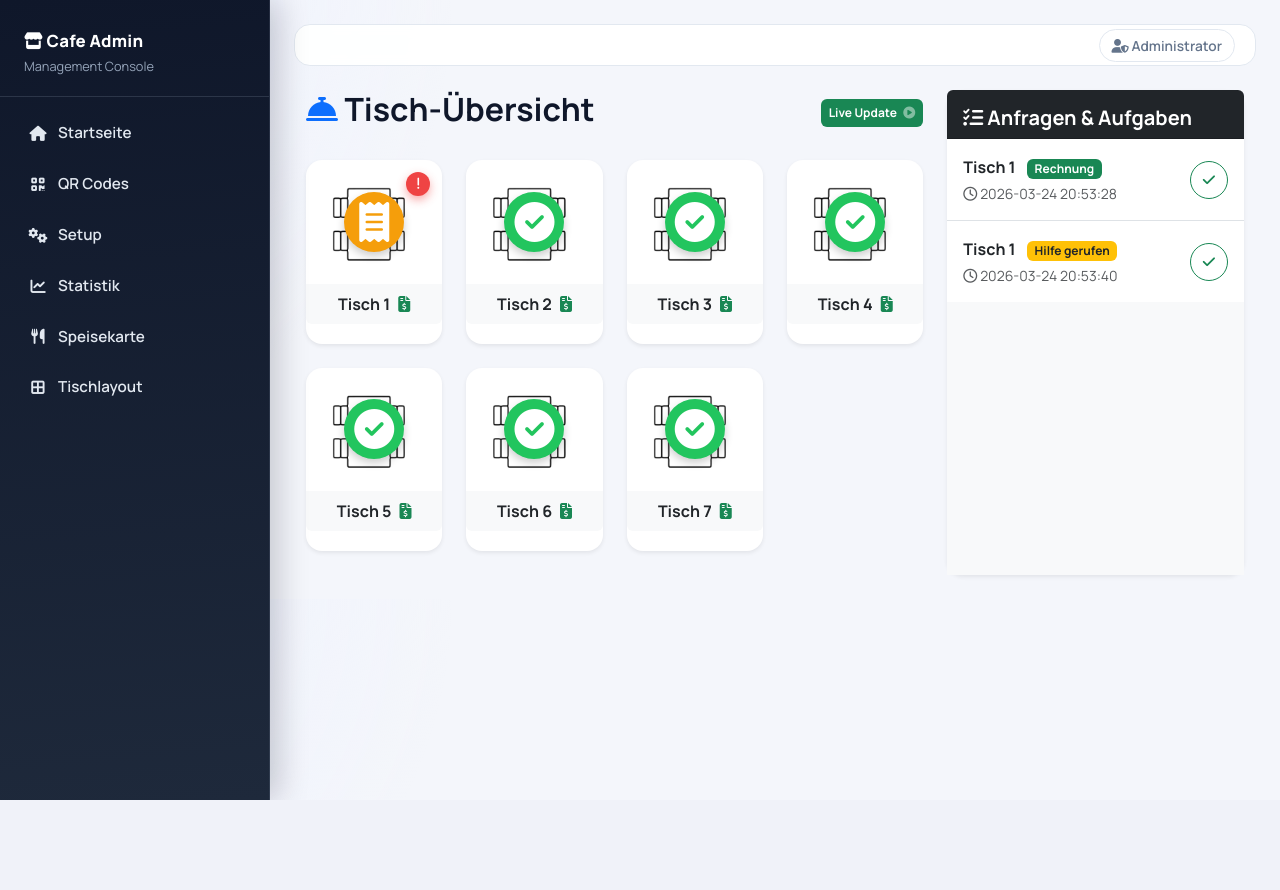
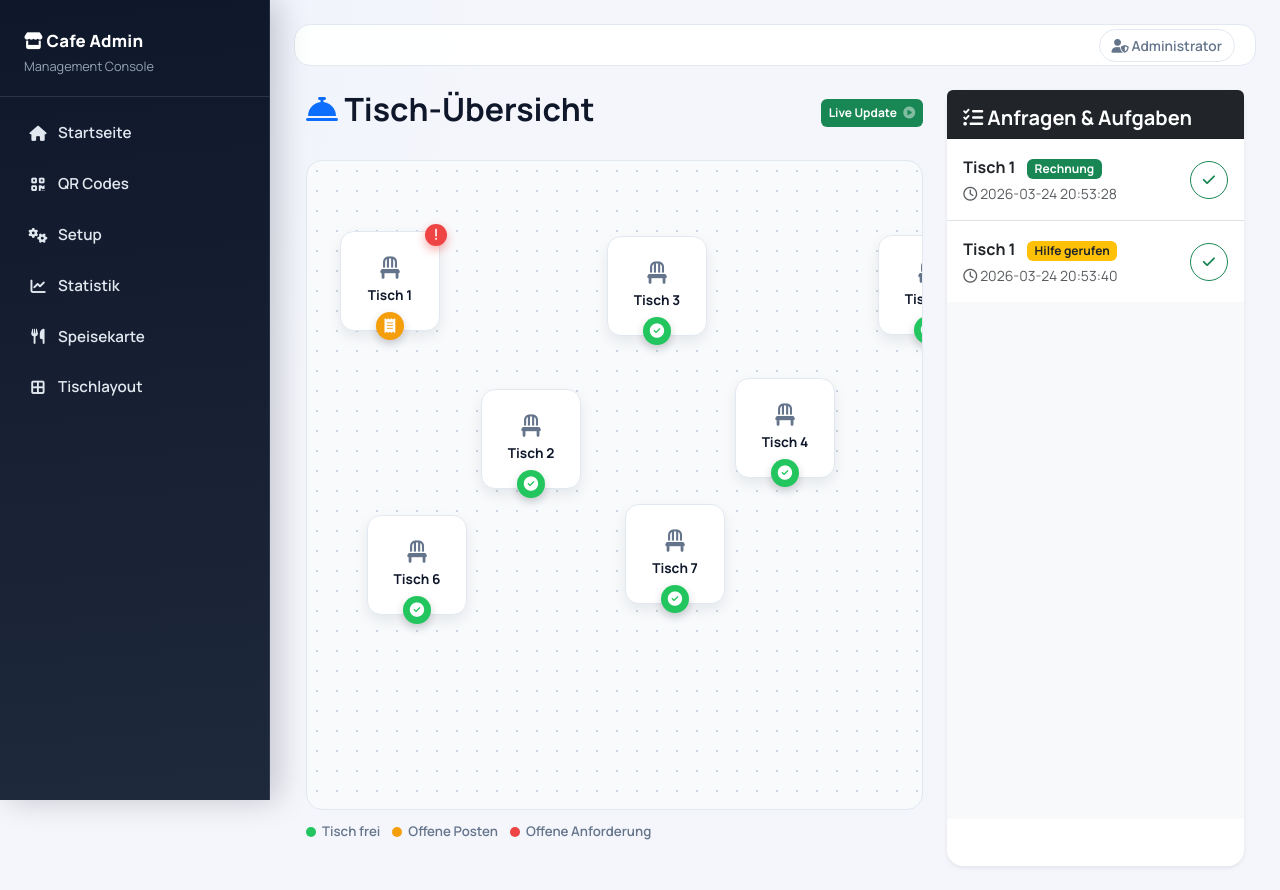
Before and after one commit to fiveBenilu/projekt-softwareentwicklung, a Flask app: page /theke in a window 1280 px wide. Before the commit the page ends 800 px from the top, so only its background shows below. Run offline with Flask 3, Linux system fonts and the light colour scheme.

```diff
--- a/app/routes/theke_routes.py
+++ b/app/routes/theke_routes.py
@@ -1,6 +1,6 @@
 from flask import Blueprint, render_template, redirect, url_for, request, flash, jsonify
 from collections import defaultdict
-from app.models import Bestellung, Artikel
+from app.models import Bestellung, Artikel, TischLayout
 from app import db
 import os
 import json
@@ -19,6 +19,29 @@ def _lade_tischanzahl_aus_setup(default=8):
         return int(config.get('tische', default))
     except (OSError, json.JSONDecodeError, ValueError, TypeError):
         return default
+
+
+def _default_layout(anzahl_tische):
+    layout = []
+    spalten = 4
+    start_x = 30
+    start_y = 30
+    abstand_x = 150
+    abstand_y = 140
+
+    for i in range(anzahl_tische):
+        tisch_id = str(i + 1)
+        col = i % spalten
+        row = i // spalten
+        layout.append({
+            'tisch_id': tisch_id,
+            'pos_x': start_x + (col * abstand_x),
+            'pos_y': start_y + (row * abstand_y),
+            'width': 108,
+            'height': 108
+        })
+
+    return layout
 
 @theke_bp.route('/theke')
 def theke():
@@ -43,12 +66,28 @@ def theke():
             tisch_status[tisch_id] = "Frei"
 
     anzahl_tische = _lade_tischanzahl_aus_setup(default=8)
+    layout_db = TischLayout.query.all()
+
+    if layout_db:
+        tisch_layout = []
+        for eintrag in layout_db:
+            tisch_layout.append({
+                'tisch_id': str(eintrag.tisch_id),
+                'pos_x': eintrag.pos_x,
+                'pos_y': eintrag.pos_y,
+                'width': eintrag.width,
+                'height': eintrag.height
+            })
+        tisch_layout.sort(key=lambda x: int(x['tisch_id']) if str(x['tisch_id']).isdigit() else 9999)
+    else:
+        tisch_layout = _default_layout(anzahl_tische)
 
     return render_template(
         'theke.html',
         bestellungen=gruppiert,
         tisch_status=tisch_status,
-        anzahl_tische=anzahl_tische
+        anzahl_tische=anzahl_tische,
+        tisch_layout=tisch_layout
     )
 
 # theke_routes.py
--- a/app/templates/theke.html
+++ b/app/templates/theke.html
@@ -4,42 +4,75 @@
 
 {% block content %}
 <style>
-    .tisch-card {
-        transition: transform 0.2s;
+    .floor-plan {
         position: relative;
+        min-height: 650px;
+        border-radius: 16px;
+        border: 1px solid #e2e8f0;
+        background-color: #f8fafc;
+        background-image: radial-gradient(#cbd5e1 1px, transparent 1px);
+        background-size: 20px 20px;
+        overflow: auto;
+        padding: 12px;
     }
-    .tisch-card:hover {
-        transform: translateY(-5px);
+    .floor-canvas {
+        position: relative;
+        min-width: 760px;
+        min-height: 580px;
     }
-    .tisch-img-wrapper {
+    .layout-tisch {
+        position: absolute;
+        text-decoration: none;
+        color: inherit;
+        display: block;
+    }
+    .layout-card {
+        width: 108px;
+        height: 108px;
+        border-radius: 14px;
+        border: 1px solid #e2e8f0;
+        background: #fff;
+        box-shadow: 0 6px 14px rgba(15, 23, 42, 0.08);
         position: relative;
-        text-align: center;
-        padding: 10px;
+        display: flex;
+        flex-direction: column;
+        justify-content: center;
+        align-items: center;
+        transition: transform 0.18s ease;
     }
-    .tisch-img-wrapper img {
-        max-width: 100%;
-        height: auto;
+    .layout-card:hover {
+        transform: translateY(-2px);
+    }
+    .layout-chair {
+        font-size: 1.4rem;
+        color: #64748b;
+        margin-bottom: 0.35rem;
+    }
+    .layout-label {
+        font-weight: 700;
+        font-size: 0.85rem;
+        color: #0f172a;
     }
     .tisch-status-icon {
         position: absolute;
-        top: 50%;
+        bottom: -10px;
         left: 50%;
-        transform: translate(-50%, -50%);
-        font-size: 2.5rem;
+        transform: translateX(-50%);
+        font-size: 0.9rem;
         color: #ffffff;
-        background: white;
+        background: #22c55e;
         border-radius: 50%;
-        width: 60px;
-        height: 60px;
+        width: 28px;
+        height: 28px;
         display: flex;
         align-items: center;
         justify-content: center;
-        box-shadow: 0 4px 8px rgba(0, 0, 0, 0.2);
+        box-shadow: 0 4px 10px rgba(15, 23, 42, 0.2);
         z-index: 10;
         transition: all 0.2s ease;
     }
     .tisch-status-icon:hover {
-        transform: translate(-50%, -50%) scale(1.1);
+        transform: translateX(-50%) scale(1.05);
     }
     .status-offen {
         background: #f59e0b;
@@ -55,10 +88,10 @@
     }
     .tisch-alert-dot {
         position: absolute;
-        top: 12px;
-        right: 12px;
-        width: 24px;
-        height: 24px;
+        top: -8px;
+        right: -8px;
+        width: 22px;
+        height: 22px;
         border-radius: 50%;
         background: #ef4444;
         color: #fff;
@@ -72,6 +105,26 @@
     }
     .tisch-alert-dot.active {
         display: flex;
+    }
+    .legend {
+        display: flex;
+        gap: 12px;
+        flex-wrap: wrap;
+        margin-top: 12px;
+    }
+    .legend .item {
+        display: inline-flex;
+        align-items: center;
+        gap: 6px;
+        color: #64748b;
+        font-size: 0.83rem;
+        font-weight: 600;
+    }
+    .legend .dot {
+        width: 10px;
+        height: 10px;
+        border-radius: 50%;
+        display: inline-block;
     }
     .todo-list-container {
         max-height: calc(100vh - 120px);
@@ -87,24 +140,31 @@
             <span class="badge bg-success p-2">Live Update <i class="fa-solid fa-circle-play fa-fade ms-1"></i></span>
         </div>
 
-        <div class="row g-4" id="tischGrid">
-            {% for tisch_id in range(1, anzahl_tische + 1) %}
-            <div class="col-6 col-sm-6 col-md-4 col-xl-3 tisch" data-id="{{ tisch_id }}">
-                <div class="card tisch-card shadow-sm border-0 h-100 bg-white">
-                    <a href="{{ url_for('theke.rechnung_ansehen', tisch_id=tisch_id) }}" class="tisch-link" title="Rechnung fuer Tisch {{ tisch_id }}">
-                        <div class="tisch-img-wrapper">
-                            <img src="{{ url_for('static', filename='img/tisch.png') }}" class="img-fluid" alt="Tisch {{ tisch_id }}">
-                            <div class="tisch-status-icon status-frei"><i class="fa-solid fa-circle-check"></i></div>
-                            <div class="tisch-alert-dot" title="Offene Anforderung"><i class="fa-solid fa-exclamation"></i></div>
-                        </div>
-                        <div class="card-footer bg-light border-0 text-center fw-bold text-dark rounded-bottom d-flex justify-content-center align-items-center gap-2">
-                            <span>Tisch {{ tisch_id }}</span>
-                            <i class="fa-solid fa-file-invoice-dollar text-success"></i>
-                        </div>
-                    </a>
-                </div>
+        <div class="floor-plan" id="tischGrid">
+            <div class="floor-canvas">
+                {% for tisch in tisch_layout %}
+                <a
+                    href="{{ url_for('theke.rechnung_ansehen', tisch_id=tisch.tisch_id|int) }}"
+                    class="layout-tisch tisch"
+                    data-id="{{ tisch.tisch_id }}"
+                    title="Rechnung fuer Tisch {{ tisch.tisch_id }}"
+                    style="left: {{ tisch.pos_x }}px; top: {{ tisch.pos_y }}px; width: {{ tisch.width or 108 }}px; height: {{ tisch.height or 108 }}px;"
+                >
+                    <div class="layout-card" style="width: 100%; height: 100%;">
+                        <i class="fa-solid fa-chair layout-chair"></i>
+                        <span class="layout-label">Tisch {{ tisch.tisch_id }}</span>
+                        <div class="tisch-status-icon status-frei"><i class="fa-solid fa-circle-check"></i></div>
+                        <div class="tisch-alert-dot" title="Offene Anforderung"><i class="fa-solid fa-exclamation"></i></div>
+                    </div>
+                </a>
+                {% endfor %}
             </div>
-            {% endfor %}
+        </div>
+
+        <div class="legend">
+            <span class="item"><span class="dot" style="background:#22c55e"></span> Tisch frei</span>
+            <span class="item"><span class="dot" style="background:#f59e0b"></span> Offene Posten</span>
+            <span class="item"><span class="dot" style="background:#ef4444"></span> Offene Anforderung</span>
         </div>
     </div>
 
@@ -207,16 +267,14 @@
                 }
 
                 // 2. Icons bei Tischen aktualisieren
-                const tischAnzahl = {{ anzahl_tische | int }};
-                for (let i = 1; i <= tischAnzahl; i++) {
-                    const tischDiv = document.querySelector(`.tisch[data-id="${i}"]`);
-                    if (!tischDiv) continue;
+                document.querySelectorAll('.tisch[data-id]').forEach((tischDiv) => {
+                    const tischId = tischDiv.dataset.id;
 
                     const statusIcon = tischDiv.querySelector(".tisch-status-icon");
                     const alertDot = tischDiv.querySelector(".tisch-alert-dot");
-                    if (!statusIcon) continue;
+                    if (!statusIcon) return;
 
-                    const eintraege = daten[i] || [];
+                    const eintraege = daten[tischId] || [];
                     const hatOffenePosten = eintraege.some((e) => e.aktion === 'bestellung' || e.aktion === 'bestellung_erfasst');
                     const hatOffeneAnforderung = eintraege.some((e) => e.aktion === 'bestellung' || e.aktion === 'hilfe' || e.aktion === 'rechnung');
 
@@ -235,7 +293,7 @@
                         statusIcon.innerHTML = '<i class="fa-solid fa-circle-check"></i>';
                         statusIcon.title = "Tisch frei";
                     }
-                }
+                });
             })
             .catch(err => console.error("Fehler beim Aktualisieren:", err));
     }
```
Also changed, not shown: app/static/style_mobile.css (+68 -0 lines), app/templates/base_mobile.html (+25 -0 lines), instance/cafe.db.
